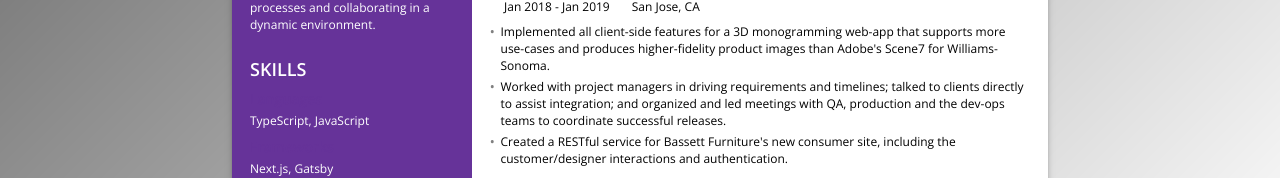
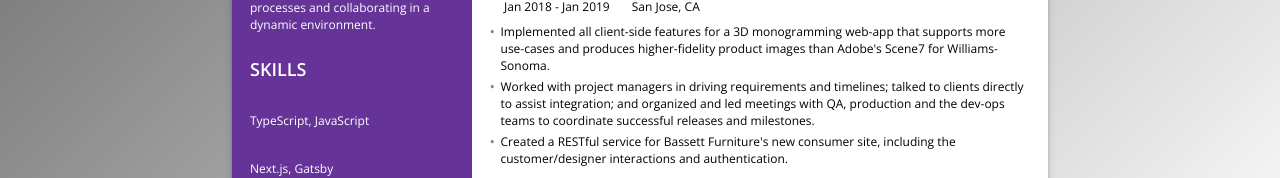
Before and after one commit to leedavidcs/leedavidcs, a React (Create React App) app: page / in a window 1280 px wide. Shown: the part 479-657 px from the top of the page. Built offline with nearby package versions, Linux system fonts and the light colour scheme.

Commit message:
Updated resume

```diff
--- a/src/page-parts/resume.page-part/index.tsx
+++ b/src/page-parts/resume.page-part/index.tsx
@@ -136,7 +136,7 @@ export const Resume = forwardRef<HTMLDivElement>((__, ref) => {
 								Worked with project managers in driving requirements and timelines;
 								talked to clients directly to assist integration; and organized and
 								led meetings with QA, production and the dev-ops teams to coordinate
-								successful releases.
+								successful releases and milestones.
 							</Ul.Li>
 							<Ul.Li>
 								Created a RESTful service for Bassett Furniture&apos;s new consumer
```
